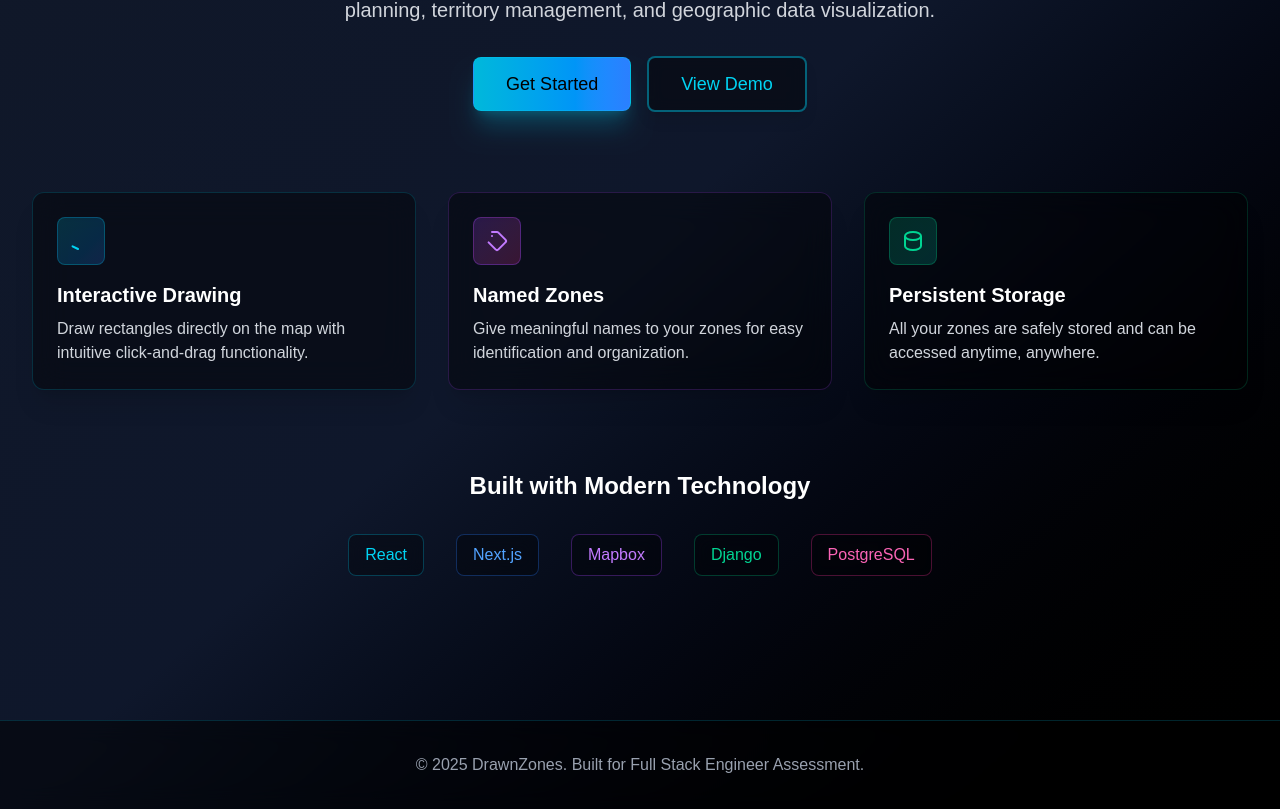
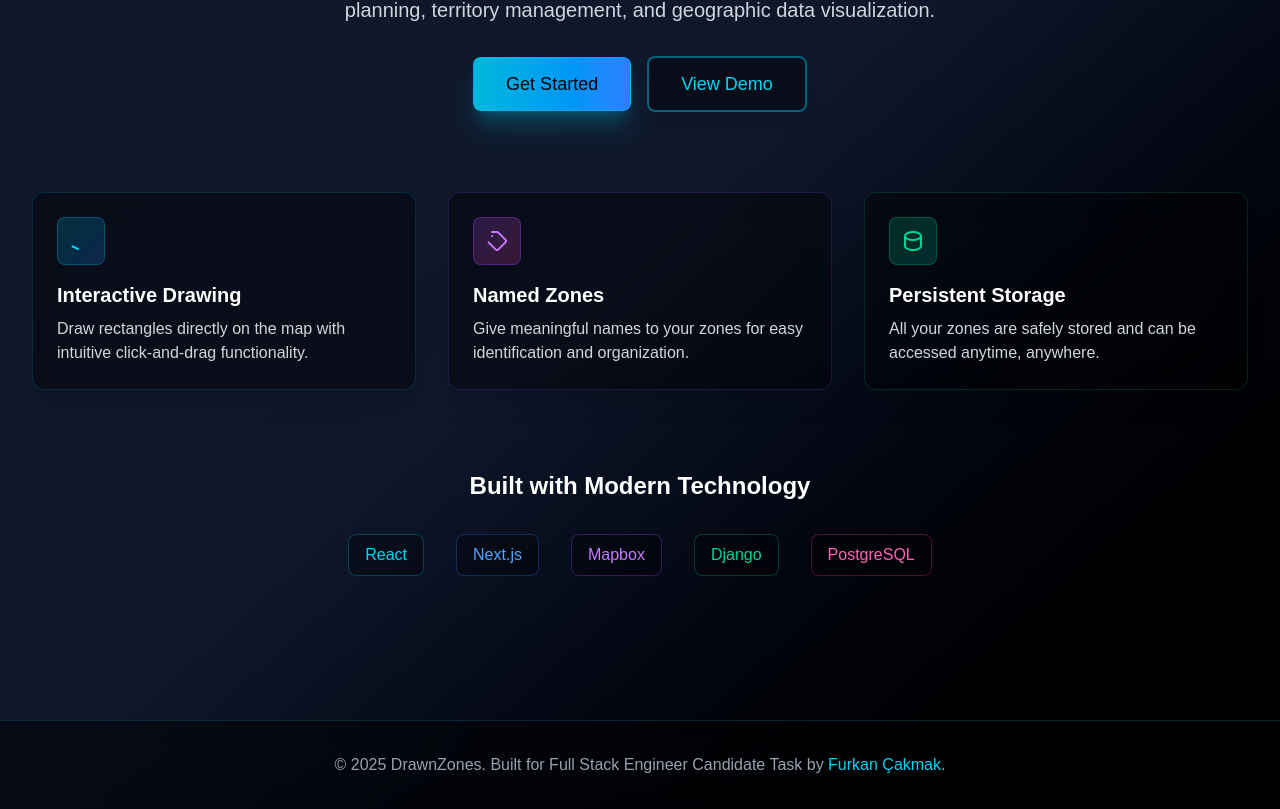
Before and after one commit to fcendesu/drawn-zones, a Next.js app in the folder frontend/: page / in a window 1280 px wide. Shown: the part 321-1130 px from the top of the page. Built offline with nearby package versions, Linux system fonts and the light colour scheme.

Commit message:
feat: update footer

```diff
--- a/frontend/src/app/page.tsx
+++ b/frontend/src/app/page.tsx
@@ -175,7 +175,15 @@ export default function LandingPage() {
         <div className="max-w-7xl mx-auto px-4 sm:px-6 lg:px-8 py-8">
           <div className="text-center text-gray-400">
             <p>
-              &copy; 2025 DrawnZones. Built for Full Stack Engineer Assessment.
+              &copy; 2025 DrawnZones. Built for Full Stack Engineer Candidate
+              Task by{" "}
+              <a
+                href="https://github.com/fcendesu"
+                className="text-cyan-400 hover:text-cyan-300 transition-colors"
+              >
+                Furkan Çakmak
+              </a>
+              .
             </p>
           </div>
         </div>
```
